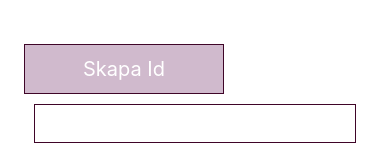
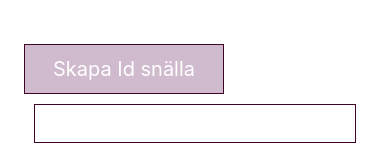
Before and after one commit to StefanStenStark/MobileRPS, a React Native app: screen / in a window 390 px wide. Shown: the top 160 px of the page. Built offline with nearby package versions, Linux system fonts and the light colour scheme.

Commit message:
Första commit

```diff
--- a/WelcomePage.js
+++ b/WelcomePage.js
@@ -74,7 +74,7 @@ function WelcomePage() {
 
             <ButtonComp
                 onPress={getId}
-                title={"Skapa Id"}
+                title={"Skapa Id snälla"}
                 style={styles.cancelButton}
             />
             <Text>
```
